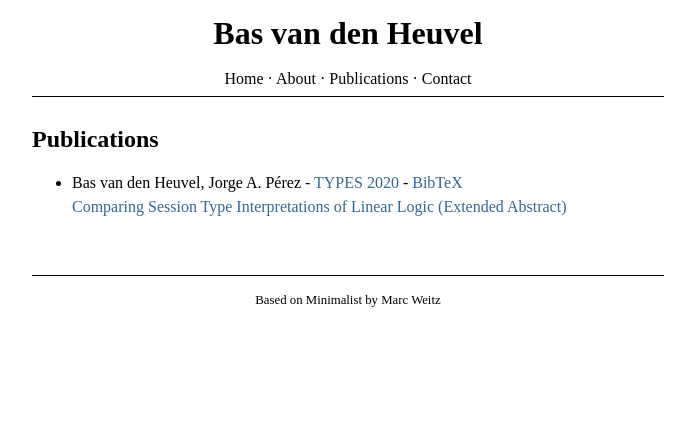
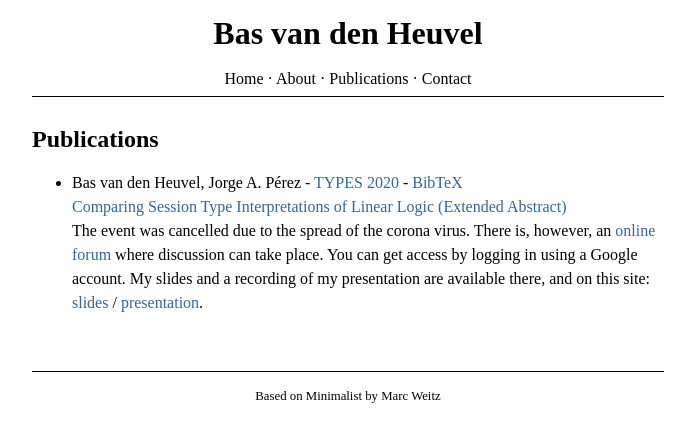
Before and after one commit to basvdheuvel/basvdheuvel.github.io, a Jekyll site: the page built from publications.md, in a window 1280 px wide. Shown: the top 442 px of the page, without its empty margins (292-987 px from the left). Built offline with Jekyll 4.4.1, drawn with Linux system fonts in a browser that asks for light colours.

Commit message:
TYPES2020 slides and presentation

```diff
--- a/publications.md
+++ b/publications.md
@@ -8,4 +8,11 @@ permalink: /pubs/
   [TYPES 2020](https://types2020.di.unito.it/) -
   [BibTeX]({{site.url}}{{site.baseurl}}/assets/static/bibtex/types2020.bib) <br />
   [Comparing Session Type Interpretations of Linear Logic (Extended
-  Abstract)](https://types2020.di.unito.it/abstracts/BookOfAbstractsTYPES2020.pdf)
+  Abstract)](https://types2020.di.unito.it/abstracts/BookOfAbstractsTYPES2020.pdf) <br />
+  The event was cancelled due to the spread of the corona virus. There is,
+  however, an [online
+  forum](https://crew.i-learn.unito.it/course/view.php?id=45) where discussion
+  can take place. You can get access by logging in using a Google account. My
+  slides and a recording of my presentation are available there, and on this
+  site: [slides]({{site.url}}{{site.baseurl}}/assets/static/types2020.pdf) /
+  [presentation]({{site.url}}{{site.baseurl}}/assets/static/types2020.mp4).
```
Also changed, not shown: 6 other files.
